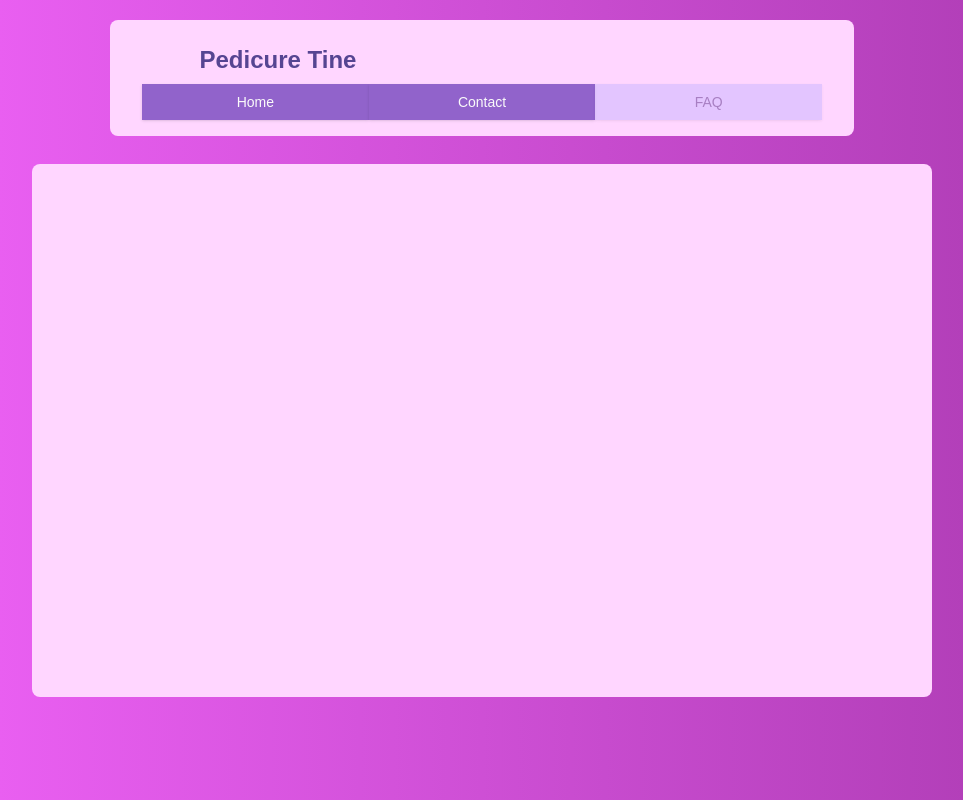
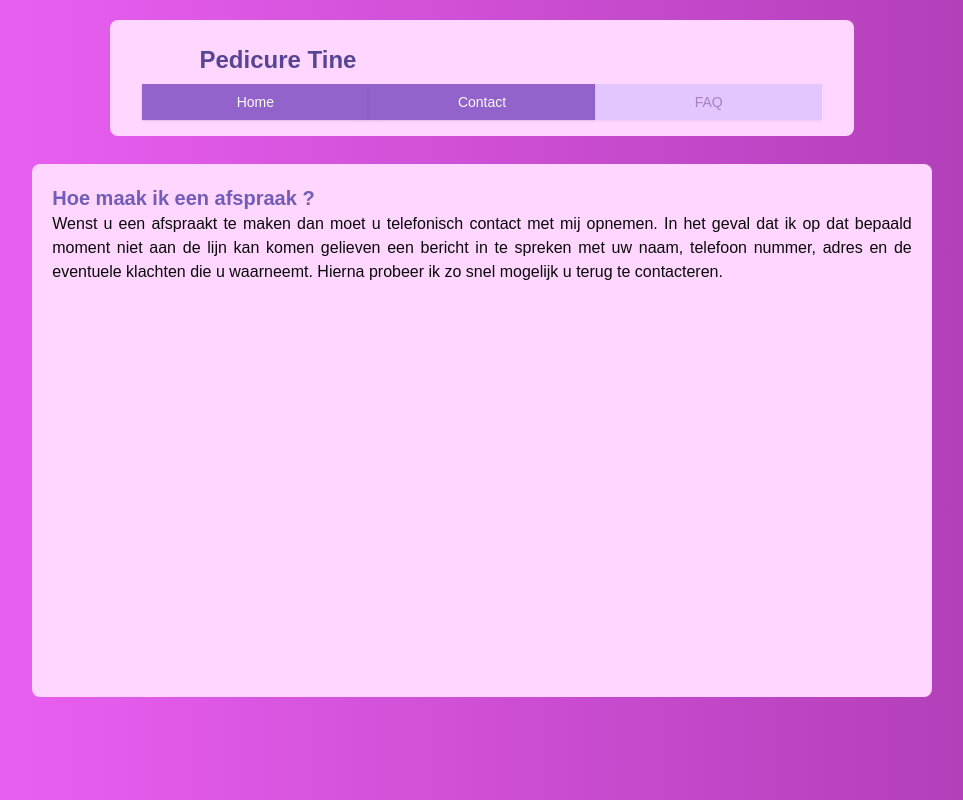
Before and after one commit to BlueGhostface/SiteMom, a Next.js app: page /faq in a window 1280 px wide. Shown: the whole page, without its empty margins (158-1121 px from the left). Built offline with nearby package versions, Linux system fonts and the light colour scheme.

Commit message:
update faq 1st question

```diff
--- a/app/domain/faq/FaqCard.tsx
+++ b/app/domain/faq/FaqCard.tsx
@@ -1,9 +1,14 @@
-
 export default function FaqCard() {
-
-    return (
-        <div className="col-span-1 sm:col-span-5 sm:col-start-2 sm:m-0 rounded-lg bg-background-contact p-5">
-
-        </div>
-    );
+  return (
+    <div className="col-span-1 sm:col-span-5 sm:col-start-2 sm:m-0 rounded-lg bg-background-contact p-5">
+      <div className="text-start text-xl font-bold text-Text-heading">
+        Hoe maak ik een afspraak ?
+      </div>
+      <div className="text-justify">
+        Wenst u een afspraakt te maken dan moet u telefonisch contact met mij opnemen.
+        In het geval dat ik op dat bepaald moment niet aan de lijn kan komen gelieven een bericht in te spreken
+        met uw naam, telefoon nummer, adres en de eventuele klachten die u waarneemt.
+        Hierna probeer ik zo snel mogelijk u terug te contacteren. </div>
+    </div>
+  );
 }
--- a/app/domain/home/ContactCard.tsx
+++ b/app/domain/home/ContactCard.tsx
@@ -16,7 +16,7 @@ export default function ContactCard() {
           </div>
         </div>
         <div className="w-full rounded-full">
-        <iframe src="https://www.google.com/maps/embed?pb=!1m18!1m12!1m3!1d2506.1179989802276!2d4.513703200000001!3d51.087829799999994!2m3!1f0!2f0!3f0!3m2!1i1024!2i768!4f13.1!3m3!1m2!1s0x47c3e4cc2ff45cf3%3A0xd080940f468c20c5!2sBerthoutstraat%2014%2C%202570%20Duffel!5e0!3m2!1snl!2sbe!4v1731701788843!5m2!1snl!2sbe" width="100%" height="250" loading="lazy" referrerPolicy="no-referrer-when-downgrade"></iframe>
+        <iframe src="https://www.google.com/maps/embed?pb=!1m18!1m12!1m3!1d2506.1179989802276!2d4.513703200000001!3d51.087829799999994!2m3!1f0!2f0!3f0!3m2!1i1024!2i768!4f13.1!3m3!1m2!1s0x47c3e4cc2ff45cf3%3A0xd080940f468c20c5!2sBerthoutstraat%2014%2C%202570%20Duffel!5e0!3m2!1snl!2sbe!4v1731701788843!5m2!1snl!2sbe" width="100%" height="300" loading="lazy" referrerPolicy="no-referrer-when-downgrade"></iframe>
 
         </div>
       </div>
```
